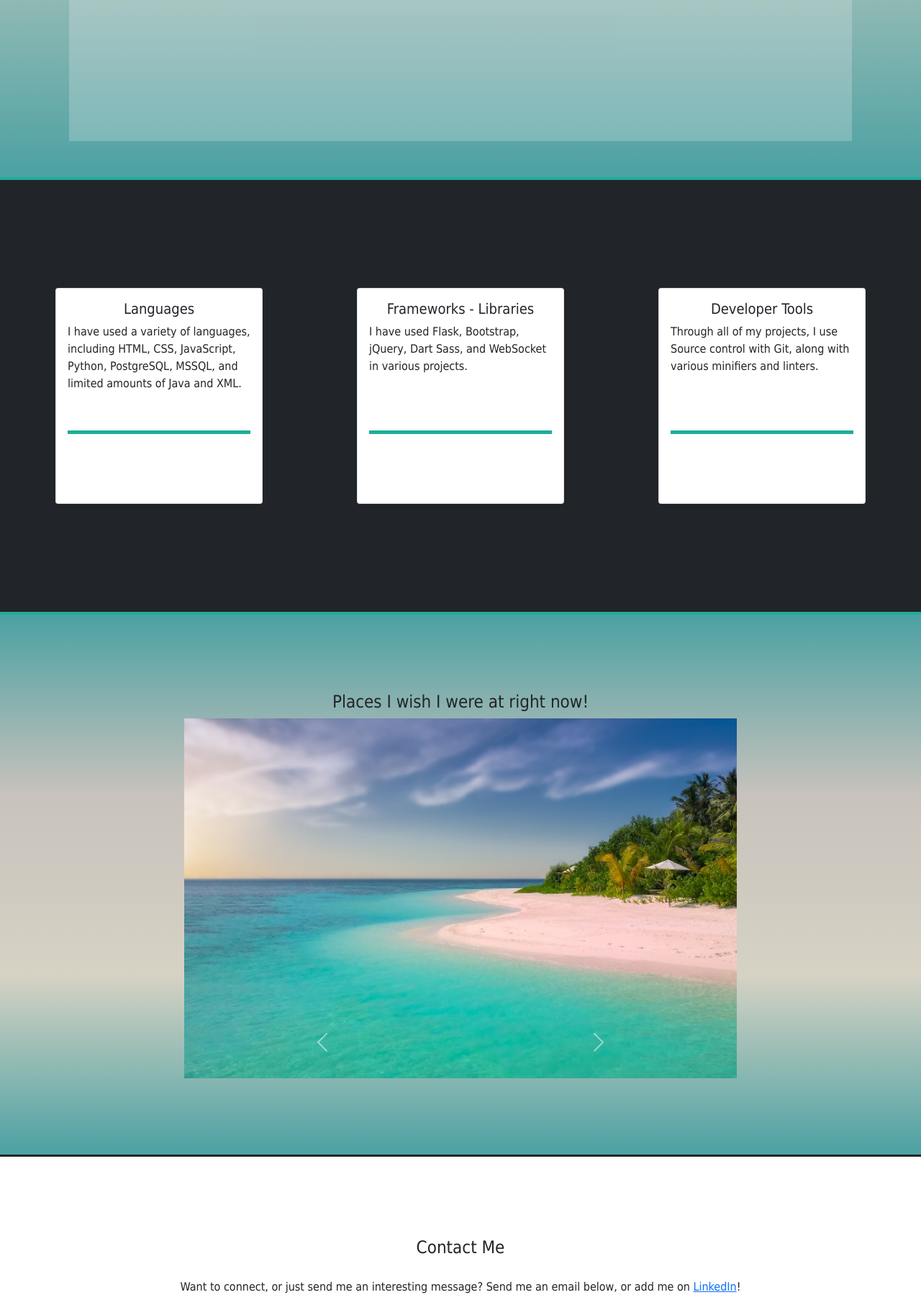
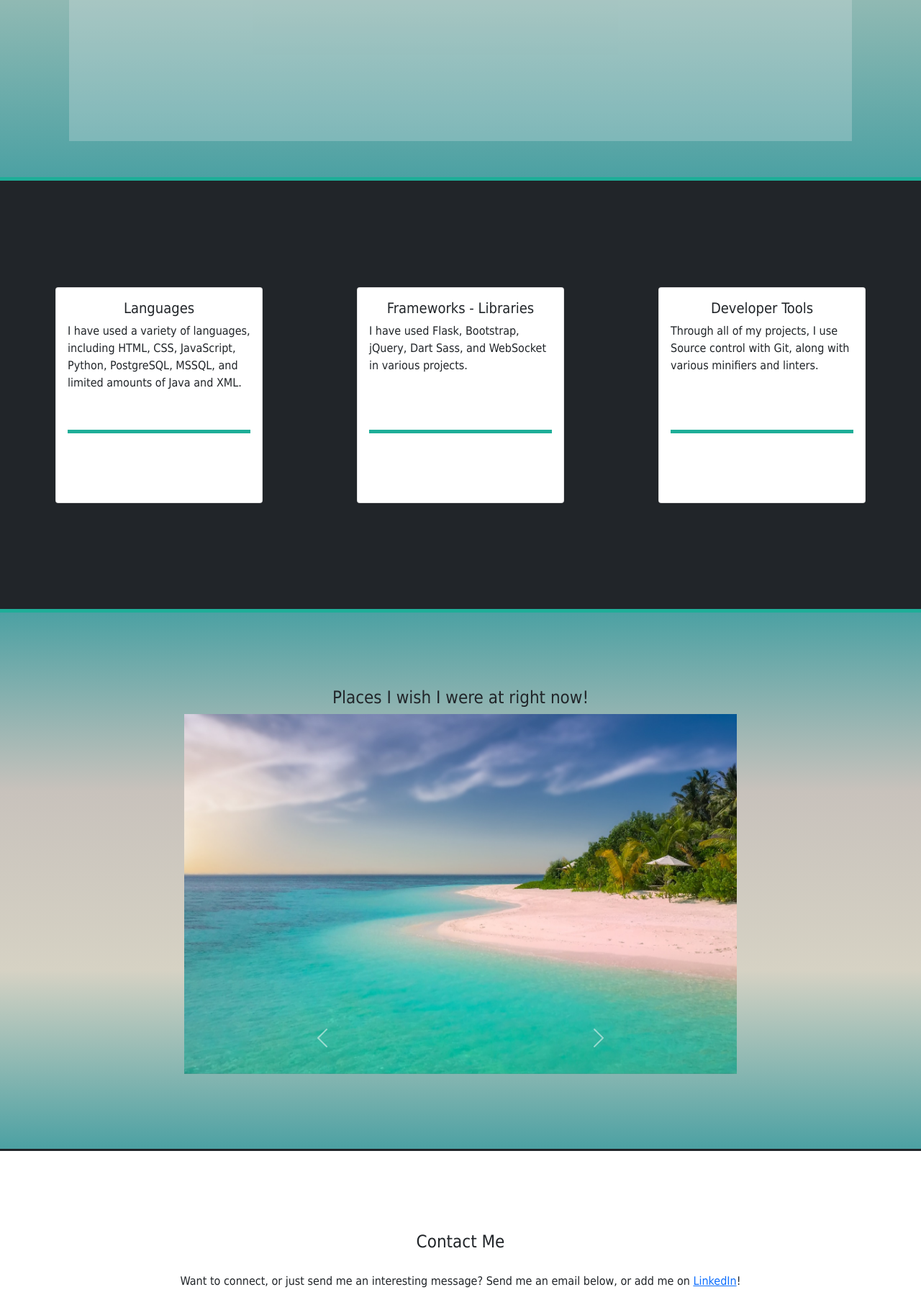
Before and after one commit to andrewM202/portfolio-website, a Flask app: page / in a window 1280 px wide. Shown: the part 1505-3318 px from the top of the page at 72% size. Run offline with Flask 2, Linux system fonts and the light colour scheme; some libraries are stand-ins or nearby versions.

Commit message:
Removed div blue lines for borders

```diff
--- a/templates/index.html
+++ b/templates/index.html
@@ -103,9 +103,8 @@
             </div>
         </div>
     </section>
-    <div class="bg-fade vh-half" style="background: #1EAE98"></div>
     <!-- Section for cards -->
-    <section class="h-auto minh-600 vw-100 dark d-flex justify-content-around align-items-center flex-wrap container-fluid">
+    <section class="h-auto minh-600 vw-100 dark d-flex justify-content-around align-items-center flex-wrap container-fluid blue-bd-top">
         <div class="card box" style="width: 18rem;">
           <div class="card-body d-flex flex-column">
             <h5 class="card-title text-center">Languages</h5>
@@ -128,8 +127,7 @@
           </div>
         </div>
     </section>
-    <div class="bg-fade vh-half" style="background: #1EAE98"></div>
-    <section class="minh-750 h-auto vw-100 light d-flex justify-content-center align-items-center flex-wrap bg-linear-fade">
+    <section class="minh-750 h-auto vw-100 light d-flex justify-content-center align-items-center flex-wrap bg-linear-fade blue-bd-top">
         <!-- Div to hold carousel -->
         <div class="d-flex flex-column align-items-center">
             <h4 class="text-center">Places I wish I were at right now!</h4>
```
